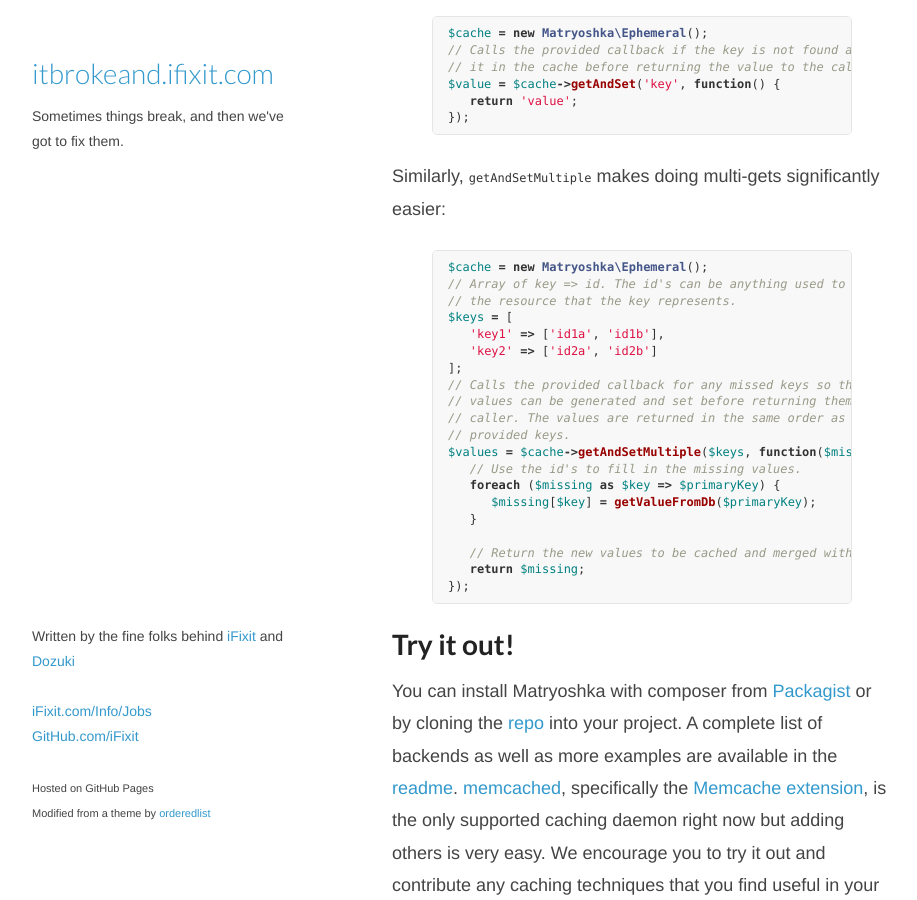
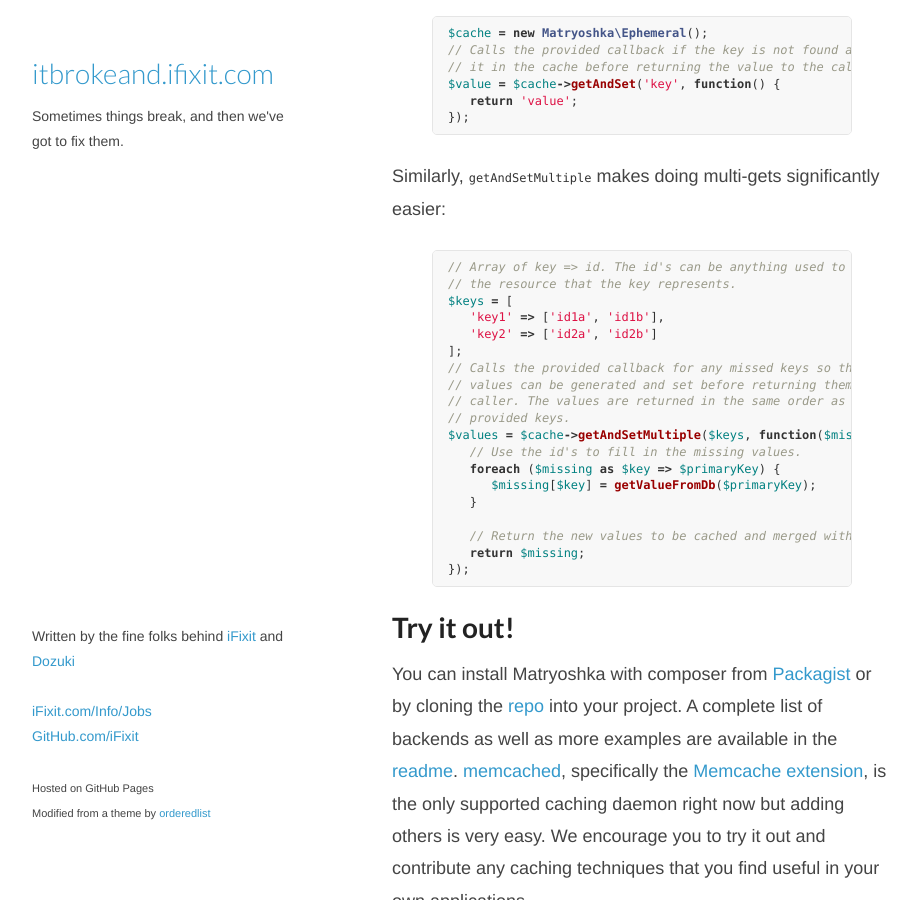
Before and after one commit to iFixit/itbrokeand.ifixit.com, a Jekyll site: the page built from _posts/2015-01-13-matryoshka-configurable-caching-library-for-php.md, in a window 1280 px wide and 900 px high, scrolled down 2634 px. Shown: the whole window, without its empty margins (178-1095 px from the left). Built offline with Jekyll 4.4.1, drawn with Linux system fonts in a browser that asks for light colours; Markdown is read by kramdown in place of the engine named in the settings; comment, search, counter and statistics services are not loaded.

Commit message:
Matryoshka: Remove Ephemeral reference
It's not necessary and might lead to confusion.

```diff
--- a/_posts/2015-01-13-matryoshka-configurable-caching-library-for-php.md
+++ b/_posts/2015-01-13-matryoshka-configurable-caching-library-for-php.md
@@ -105,7 +105,6 @@ $value = $cache->getAndSet('key', function() {
 Similarly, `getAndSetMultiple` makes doing multi-gets significantly easier:
 
 {% highlight php startinline=true %}
-$cache = new Matryoshka\Ephemeral();
 // Array of key => id. The id's can be anything used to identify
 // the resource that the key represents.
 $keys = [
```
